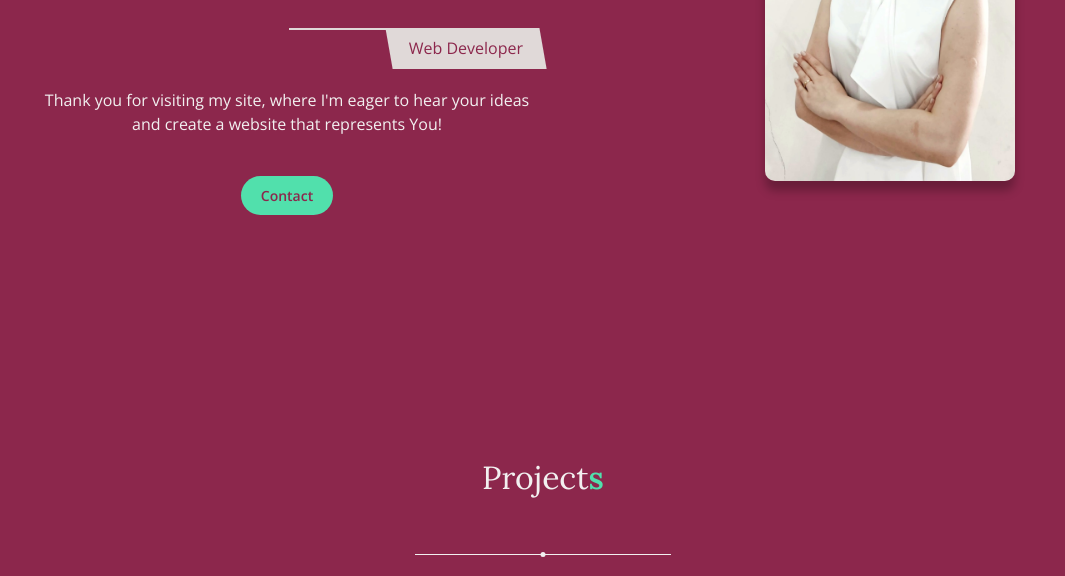
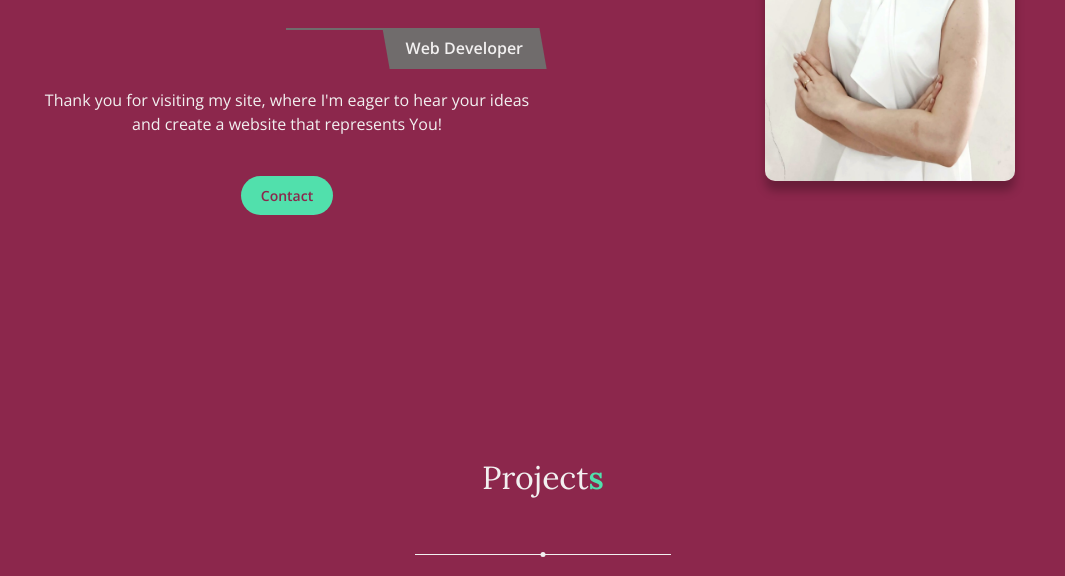
Before and after one commit to Doileo/portfolio, a website built with Parcel: page index.html in a window 1280 px wide. Shown: the part 420-996 px from the top of the page, without its empty margins (97-1162 px from the left). Built offline with nearby package versions, Linux system fonts and the light colour scheme.

Commit message:
Changed the colors for the profession class

```diff
--- a/css/main.css
+++ b/css/main.css
@@ -218,10 +218,12 @@ footer {
   display: block;
   margin: 10px 0 20px;
   margin-left: auto;
+  font-size: 1rem;
   text-transform: capitalize;
   position: relative;
   padding: 10px 20px;
-  color:#8C274C;
+  color:#F2F0F0;
+  font-weight: bold;
   z-index: 2;
 }
 
@@ -232,7 +234,7 @@ footer {
   left: 0;
   width: 100%;
   height: 100%;
-  background:#E0D9D8;
+  background: #706C6C;
   z-index: -1;
   transform: skewX(10deg);
 }
@@ -244,7 +246,7 @@ footer {
   left: -100px;
   width: 100px;
   height: 2px;
-  background: #E0D9D8;
+  background: #706C6C;
 }
 
 .info {
```
